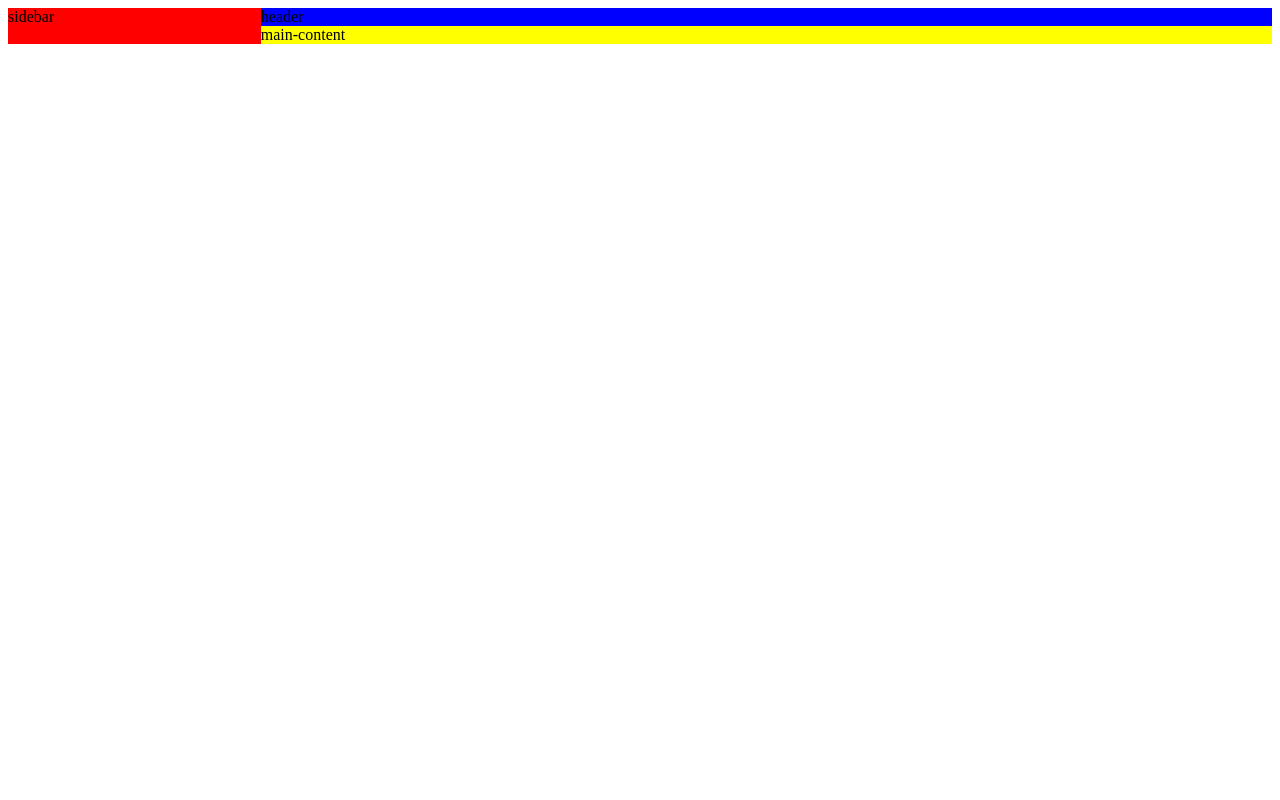
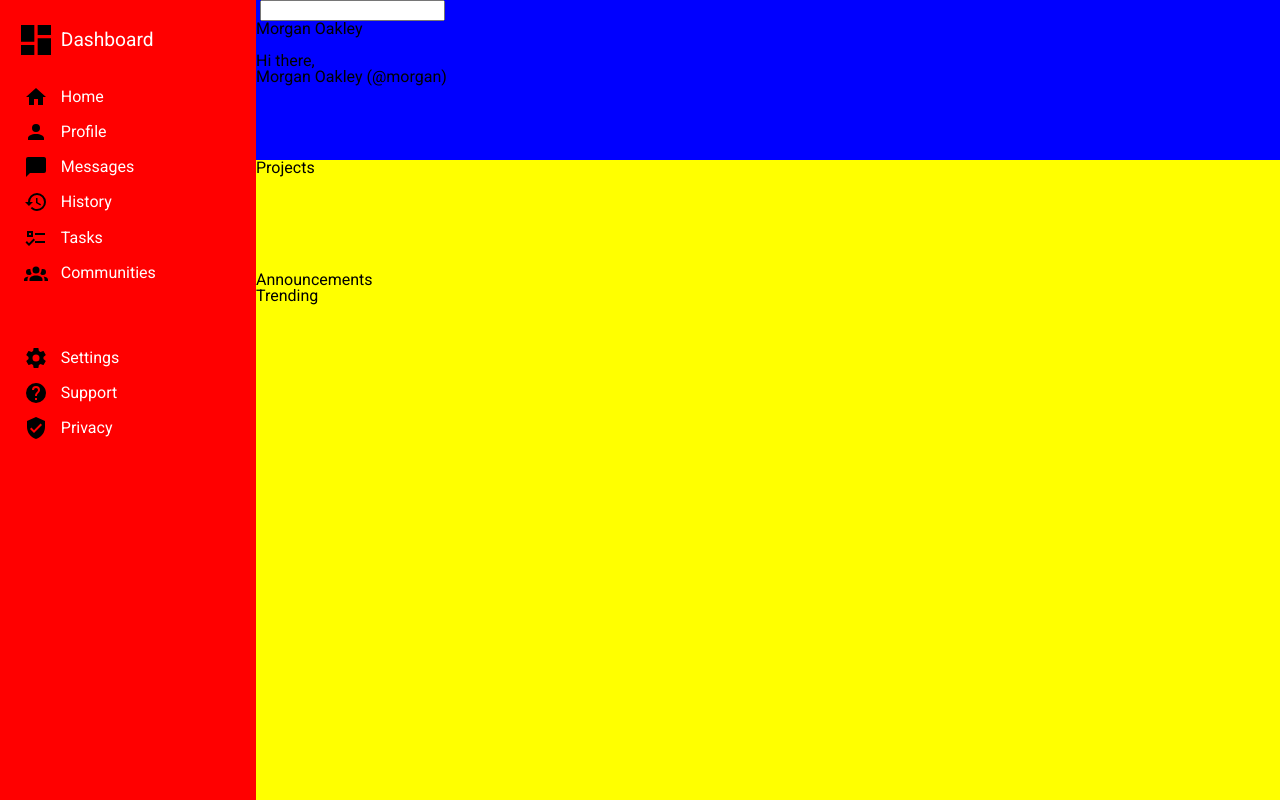
Before and after one commit to hamzahuda/admin-dashboard, a plain HTML site: page index.html in a window 1280 px wide. Drawn offline with Linux system fonts and the light colour scheme.

Commit message:
Make first sidebar iteration

```diff
--- /dev/null
+++ b/css/reset.css
@@ -0,0 +1,129 @@
+/* http://meyerweb.com/eric/tools/css/reset/
+   v2.0 | 20110126
+   License: none (public domain)
+*/
+
+html,
+body,
+div,
+span,
+applet,
+object,
+iframe,
+h1,
+h2,
+h3,
+h4,
+h5,
+h6,
+p,
+blockquote,
+pre,
+a,
+abbr,
+acronym,
+address,
+big,
+cite,
+code,
+del,
+dfn,
+em,
+img,
+ins,
+kbd,
+q,
+s,
+samp,
+small,
+strike,
+strong,
+sub,
+sup,
+tt,
+var,
+b,
+u,
+i,
+center,
+dl,
+dt,
+dd,
+ol,
+ul,
+li,
+fieldset,
+form,
+label,
+legend,
+table,
+caption,
+tbody,
+tfoot,
+thead,
+tr,
+th,
+td,
+article,
+aside,
+canvas,
+details,
+embed,
+figure,
+figcaption,
+footer,
+header,
+hgroup,
+menu,
+nav,
+output,
+ruby,
+section,
+summary,
+time,
+mark,
+audio,
+video {
+    margin: 0;
+    padding: 0;
+    border: 0;
+    font-size: 100%;
+    font: inherit;
+    vertical-align: baseline;
+}
+/* HTML5 display-role reset for older browsers */
+article,
+aside,
+details,
+figcaption,
+figure,
+footer,
+header,
+hgroup,
+menu,
+nav,
+section {
+    display: block;
+}
+body {
+    line-height: 1;
+}
+ol,
+ul {
+    list-style: none;
+}
+blockquote,
+q {
+    quotes: none;
+}
+blockquote:before,
+blockquote:after,
+q:before,
+q:after {
+    content: "";
+    content: none;
+}
+table {
+    border-collapse: collapse;
+    border-spacing: 0;
+}
--- /dev/null
+++ b/css/style.css
@@ -0,0 +1,66 @@
+body {
+    font-family: "Roboto", sans-serif;
+}
+
+.container {
+    display: grid;
+    grid-template-columns: 1fr 4fr;
+    grid-template-rows: 1fr 4fr;
+    height: 100vh;
+}
+
+/* Sidebar styling */
+
+.sidebar {
+    grid-column: 1 / 2;
+    grid-row: 1 / 3;
+    background-color: red;
+    color: white;
+    display: grid;
+    grid-template-rows: 3rem 15rem auto;
+    gap: 1.3rem;
+    padding: 1rem;
+}
+
+.dashboard {
+    display: flex;
+    align-items: center;
+    font-size: 1.2rem;
+}
+.dashboard img {
+    height: 2.5rem;
+    margin-right: 0.3rem;
+}
+
+.section-one img,
+.section-two img {
+    height: 1.5rem;
+    margin: 0rem 0.8rem 0rem 0.5rem;
+}
+
+.section-one,
+.section-two {
+    font-size: 1rem;
+    display: flex;
+    flex-direction: column;
+    gap: 0.7rem;
+}
+
+.sidebar li {
+    display: flex;
+    align-items: center;
+}
+
+/* Header styling */
+
+.header {
+    grid-column: 2 / 3;
+    grid-row: 1 / 2;
+    background-color: blue;
+}
+
+.main-content {
+    grid-column: 2 / 3;
+    grid-row: 2 / 3;
+    background-color: yellow;
+}
--- a/index.html
+++ b/index.html
@@ -4,15 +4,126 @@
 <head>
     <meta charset="UTF-8">
     <meta name="viewport" content="width=device-width, initial-scale=1.0">
-    <link rel="stylesheet" href="style.css">
-    <title>Document</title>
+    <link rel="preconnect" href="https://fonts.googleapis.com">
+    <link rel="preconnect" href="https://fonts.gstatic.com" crossorigin>
+    <link href="https://fonts.googleapis.com/css2?family=Roboto&display=swap" rel="stylesheet">
+    <link rel="stylesheet" href="css/reset.css">
+    <link rel="stylesheet" href="css/style.css">
+    <title>Admin Dashboard</title>
 </head>
 
 <body>
     <div class="container">
-        <div class="sidebar">sidebar</div>
-        <div class="header">header</div>
-        <div class="main-content">main-content</div>
+        <div class="sidebar">
+            <div class="dashboard">
+                <img src="icons/view-dashboard.svg" alt="">
+                <div>Dashboard</div>
+            </div>
+            <ul class="section-one">
+                <li>
+                    <img src="icons/home.svg" alt="">
+                    Home
+                </li>
+                <li>
+                    <img src="icons/account.svg" alt="">
+                    Profile
+                </li>
+                <li>
+                    <img src="icons/message.svg" alt="">
+                    Messages
+                </li>
+                <li>
+                    <img src="icons/history.svg" alt="">
+                    History
+                </li>
+                <li>
+                    <img src="icons/format-list-checks.svg" alt="">
+                    Tasks
+                </li>
+                <li>
+                    <img src="icons/account-group.svg" alt="">
+                    Communities
+                </li>
+            </ul>
+            <ul class="section-two">
+                <li>
+                    <img src="icons/cog.svg" alt="">
+                    Settings
+                </li>
+                <li>
+                    <img src="icons/help-circle.svg" alt="">
+                    Support
+                </li>
+                <li>
+                    <img src="icons/shield-check.svg" alt="">
+                    Privacy
+                </li>
+            </ul>
+        </div>
+        <div class="header">
+            <div class="top">
+                <img src="" alt="" id="search-icon">
+                <input type="text" name="search" id="search">
+                <img src="" alt="" id="noti-icon">
+                <img src="" alt="" class="profile-picture">
+                <div>Morgan Oakley</div>
+            </div>
+            <div class="bottom">
+                <img src="" alt="" class="profile-picture">
+                <div class="greeting">
+                    <div>Hi there,</div>
+                    <div>Morgan Oakley (@morgan)</div>
+                </div>
+            </div>
+        </div>
+        <div class="main-content">
+            <div class="projects">
+                Projects
+                <div class="card">
+                    <img src="" alt="" class="favourite-icon">
+                    <img src="" alt="" class="eyeplus-icon">
+                    <img src="" alt="" class="share-icon">
+                </div>
+                <div class="card">
+                    <img src="" alt="" class="favourite-icon">
+                    <img src="" alt="" class="eyeplus-icon">
+                    <img src="" alt="" class="share-icon">
+                </div>
+                <div class="card">
+                    <img src="" alt="" class="favourite-icon">
+                    <img src="" alt="" class="eyeplus-icon">
+                    <img src="" alt="" class="share-icon">
+                </div>
+                <div class="card">
+                    <img src="" alt="" class="favourite-icon">
+                    <img src="" alt="" class="eyeplus-icon">
+                    <img src="" alt="" class="share-icon">
+                </div>
+                <div class="card">
+                    <img src="" alt="" class="favourite-icon">
+                    <img src="" alt="" class="eyeplus-icon">
+                    <img src="" alt="" class="share-icon">
+                </div>
+                <div class="card">
+                    <img src="" alt="" class="favourite-icon">
+                    <img src="" alt="" class="eyeplus-icon">
+                    <img src="" alt="" class="share-icon">
+                </div>
+            </div>
+            <div class="announcements">
+                <div class="title">Announcements</div>
+                <div class="announcement1"></div>
+                <div class="announcement2"></div>
+                <div class="announcement3"></div>
+            </div>
+            <div>
+                <div class="title">Trending</div>
+                <div class="trending1"></div>
+                <div class="trending2"></div>
+                <div class="trending3"></div>
+                <div class="trending4"></div>
+            </div>
+        </div>
     </div>
 </body>
 
--- a/style.css
+++ /dev/null
@@ -1,22 +0,0 @@
-.container {
-    display: grid;
-    grid-template-columns: 1fr 4fr;
-}
-
-.sidebar {
-    grid-column: 1 / 2;
-    grid-row: 1 / 3;
-    background-color: red;
-}
-
-.header {
-    grid-column: 2 / 3;
-    grid-row: 1 / 2;
-    background-color: blue;
-}
-
-.main-content {
-    grid-column: 2 / 3;
-    grid-row: 2 / 3;
-    background-color: yellow;
-}
```
Also changed, not shown: icons/account-group.svg (added), icons/account.svg (added), icons/cog.svg (added), icons/format-list-checks.svg (added), icons/help-circle.svg (added), icons/history.svg (added), icons/home.svg (added), icons/message.svg (added), icons/shield-check.svg (added), icons/view-dashboard.svg (added).
